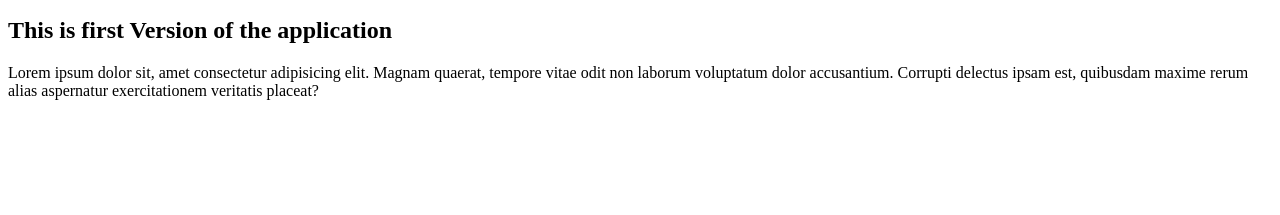
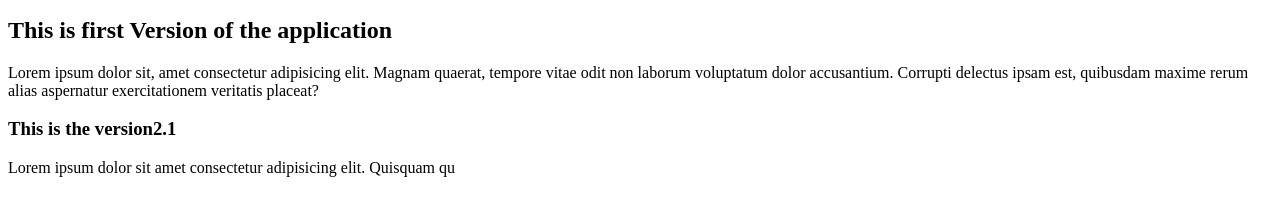
Before and after one commit to vamsee1317/flip, a plain HTML site: page index.html in a window 1280 px wide. Shown: the part 119-334 px from the top of the page. Drawn offline with Linux system fonts and the light colour scheme.

Commit message:
version2.1

```diff
--- a/index.html
+++ b/index.html
@@ -13,5 +13,10 @@
 
     <h2>This is first Version of the application</h2>
     <p>Lorem ipsum dolor sit, amet consectetur adipisicing elit. Magnam quaerat, tempore vitae odit non laborum voluptatum dolor accusantium. Corrupti delectus ipsam est, quibusdam maxime rerum alias aspernatur exercitationem veritatis placeat?</p>
+
+    <h3>This is the version2.1</h3>
+    <p class="text">Lorem ipsum dolor sit amet consectetur adipisicing elit. Quisquam qu</p>
+
+
 </body>
 </html>
```
